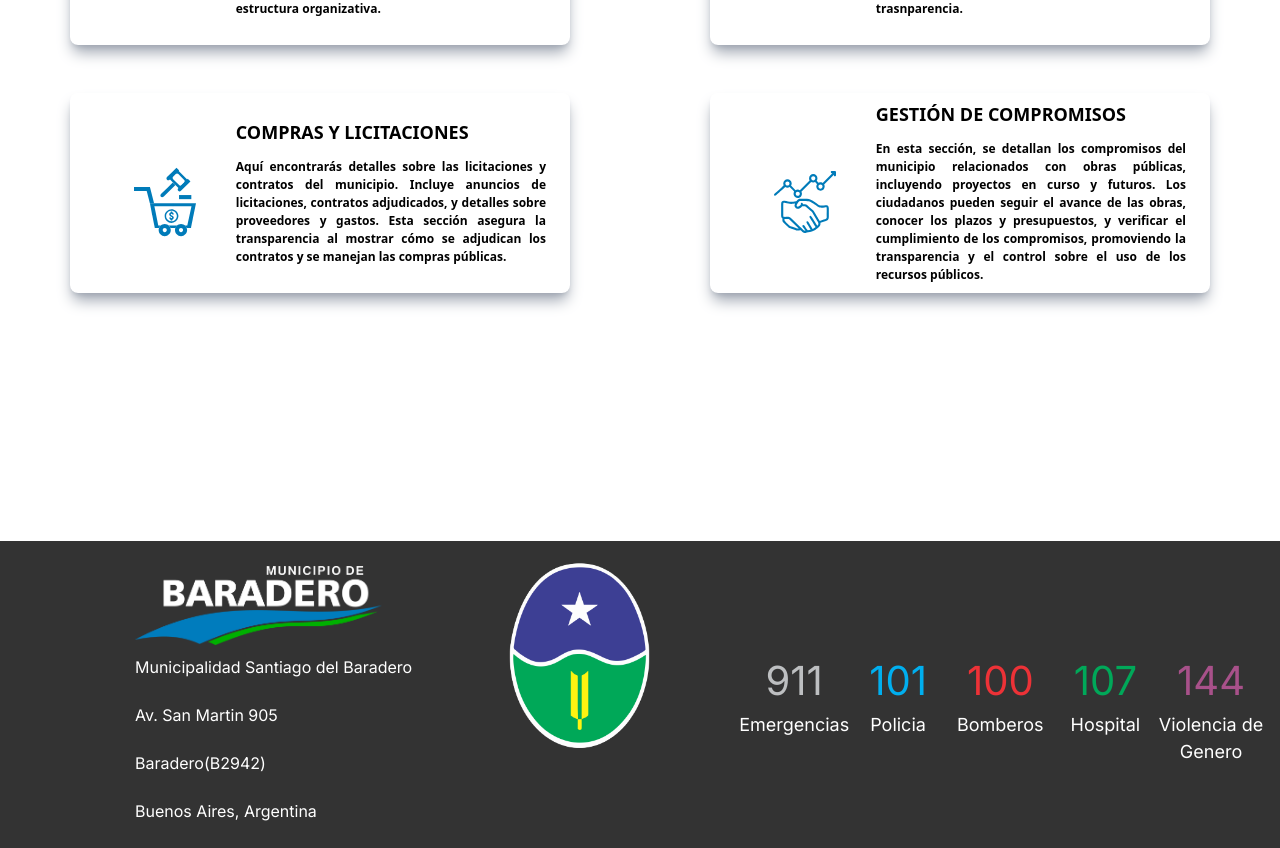
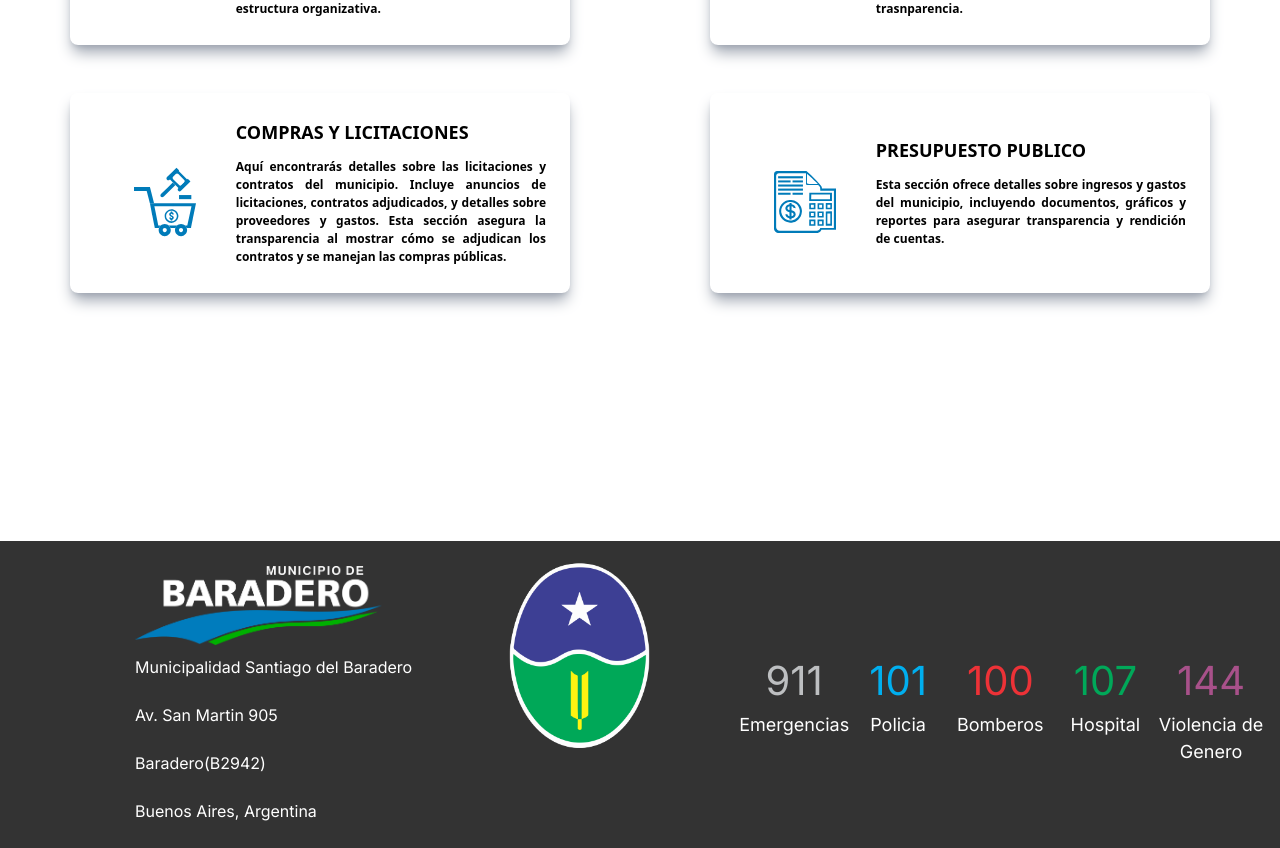
Before and after one commit to manuelcostilla/Gobierno-Abierto, a Next.js app: page / in a window 1280 px wide. Shown: the part 1306-2154 px from the top of the page. Built offline with nearby package versions, Linux system fonts and the light colour scheme.

Commit message:
Add shortcuts component for quick access to different sections

```diff
--- a/components/dataAtajos.js
+++ b/components/dataAtajos.js
@@ -23,20 +23,20 @@ export const dataAtajos = [
     descripcion: 'Aquí encontrarás detalles sobre las licitaciones y contratos del municipio. Incluye anuncios de licitaciones, contratos adjudicados, y detalles sobre proveedores y gastos. Esta sección asegura la transparencia al mostrar cómo se adjudican los contratos y se manejan las compras públicas.',
     link: '../ComprasLicitac',
   },
+  // {
+  //   id: 4,
+  //   title: 'GESTIÓN DE COMPROMISOS',
+  //   img: 'gestion_compromisos',
+  //   alt: 'Gestión de compromisos',
+  //   descripcion: 'En esta sección, se detallan los compromisos del municipio relacionados con obras públicas, incluyendo proyectos en curso y futuros. Los ciudadanos pueden seguir el avance de las obras, conocer los plazos y presupuestos, y verificar el cumplimiento de los compromisos, promoviendo la transparencia y el control sobre el uso de los recursos públicos.',
+  //   link: '../GestionComprom',
+  // },
   {
-    id: 4,
-    title: 'GESTIÓN DE COMPROMISOS',
-    img: 'gestion_compromisos',
-    alt: 'Gestión de compromisos',
-    descripcion: 'En esta sección, se detallan los compromisos del municipio relacionados con obras públicas, incluyendo proyectos en curso y futuros. Los ciudadanos pueden seguir el avance de las obras, conocer los plazos y presupuestos, y verificar el cumplimiento de los compromisos, promoviendo la transparencia y el control sobre el uso de los recursos públicos.',
-    link: '../GestionComprom',
-  },
-  // {
-  //   id: 5,
-  //   title: 'PRESUPUESTO PUBLICO',
-  //   img: 'presupuesto_publico',
-  //   alt: 'Presupuesto público',
-  //   descripcion: 'Esta sección ofrece detalles sobre ingresos y gastos del municipio, incluyendo documentos, gráficos y reportes para asegurar transparencia y rendición de cuentas.',
-  //   link: '../PresupPublico',
-  // }
+    id: 5,
+    title: 'PRESUPUESTO PUBLICO',
+    img: 'presupuesto_publico',
+    alt: 'Presupuesto público',
+    descripcion: 'Esta sección ofrece detalles sobre ingresos y gastos del municipio, incluyendo documentos, gráficos y reportes para asegurar transparencia y rendición de cuentas.',
+    link: '../PresupPublico',
+  }
 ]
```
